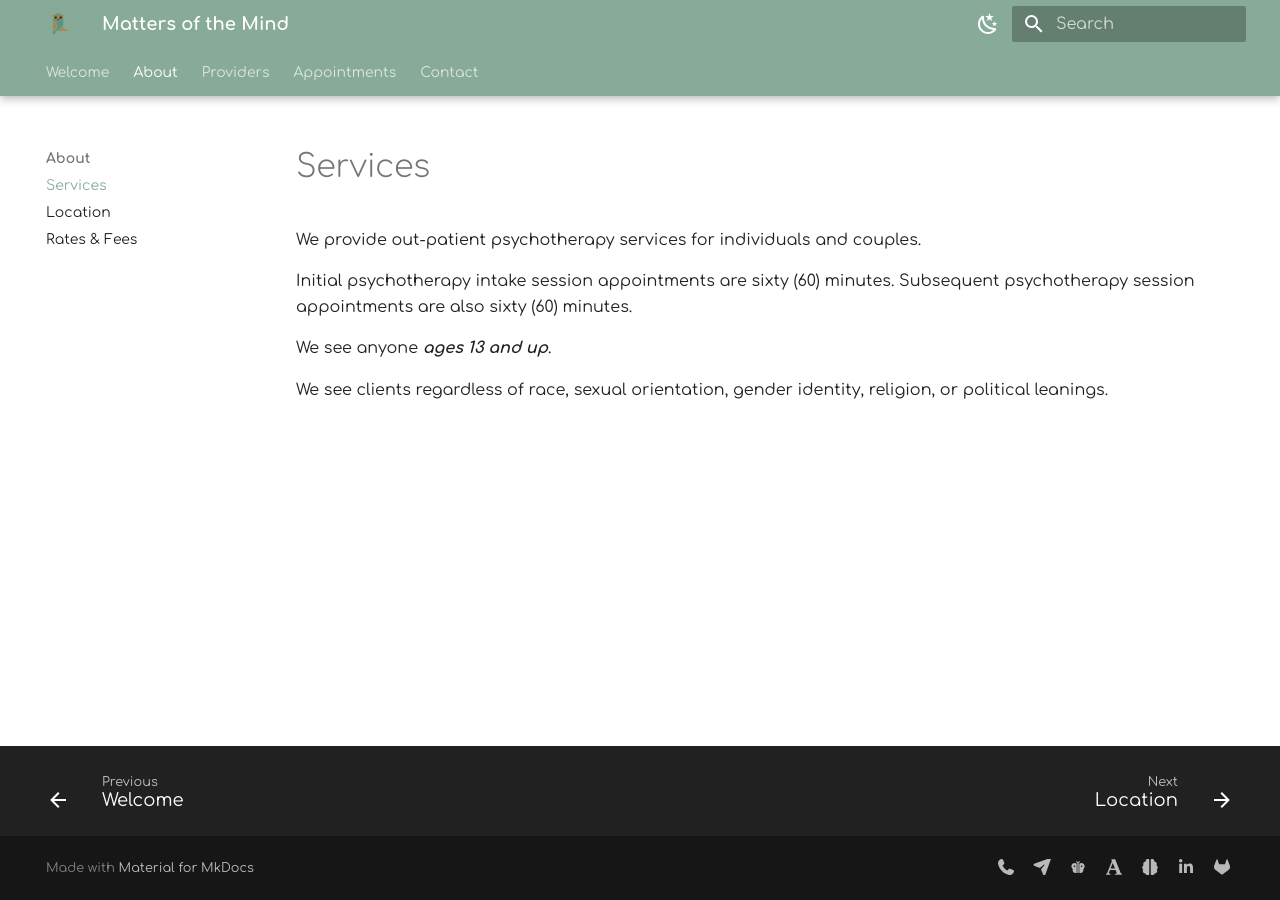
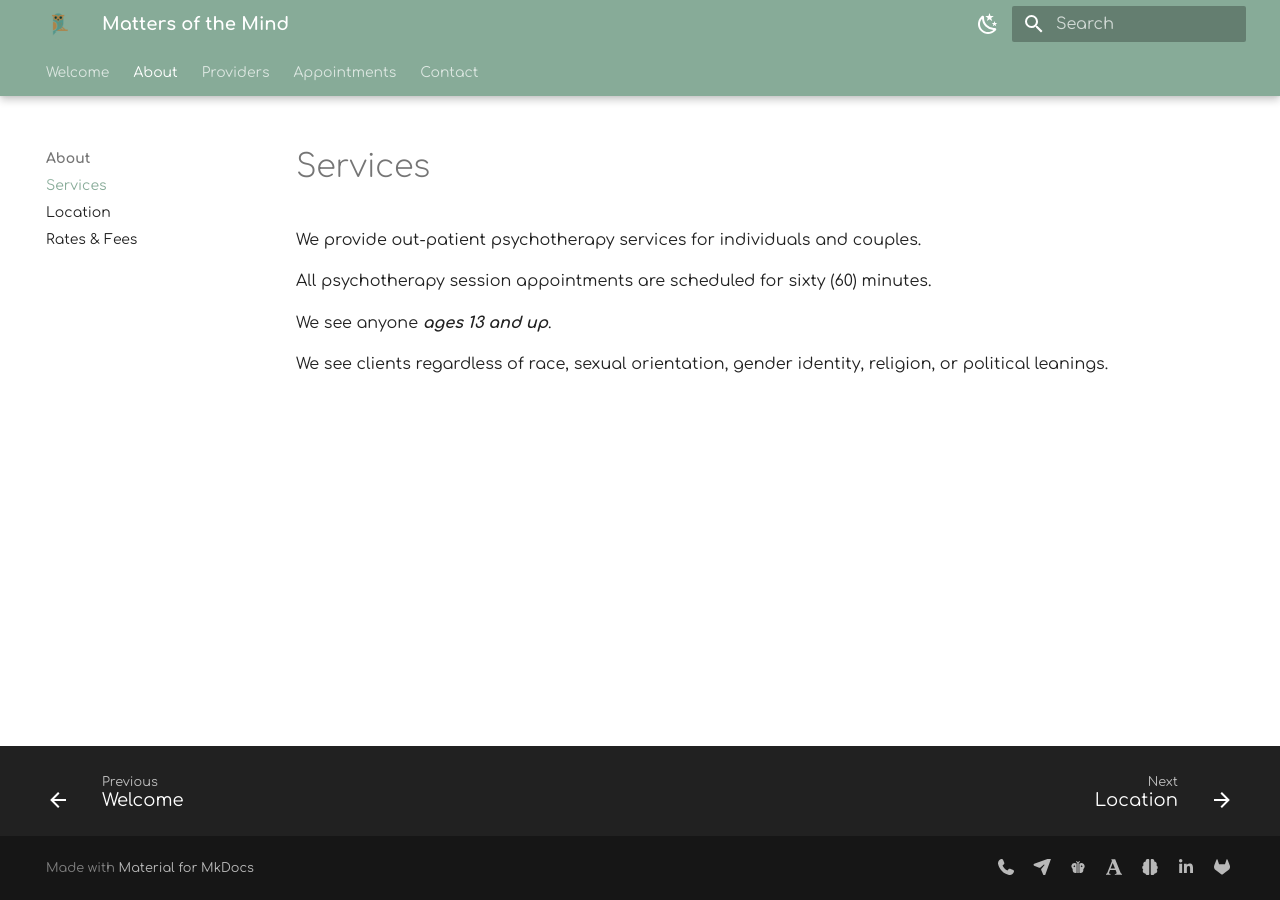
Before and after one commit to motm-therapy/website, an MkDocs documentation site: the page built from docs/services.md, in a window 1280 px wide. Built offline with MkDocs 1.6.1 and Material for MkDocs 9.7.7, drawn with Linux system fonts in a browser that asks for light colours.

Commit message:
Update services.md

```diff
--- a/docs/services.md
+++ b/docs/services.md
@@ -2,8 +2,7 @@
 
 We provide out-patient psychotherapy services for individuals and couples.
 
-Initial psychotherapy intake session appointments are sixty (60) minutes.
-Subsequent psychotherapy session appointments are also sixty (60) minutes.
+All psychotherapy session appointments are scheduled for sixty (60) minutes.
 
 We see anyone _**ages 13 and up**_.
 
```
